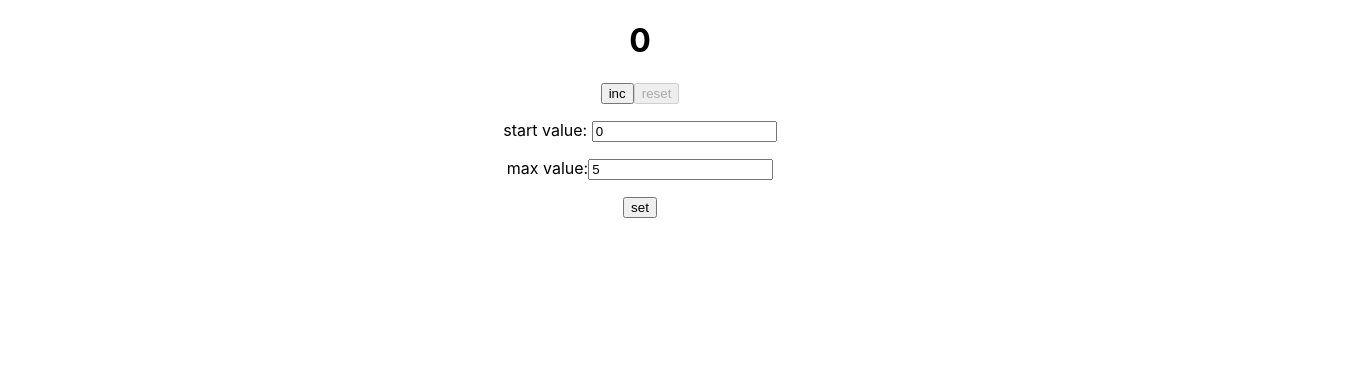
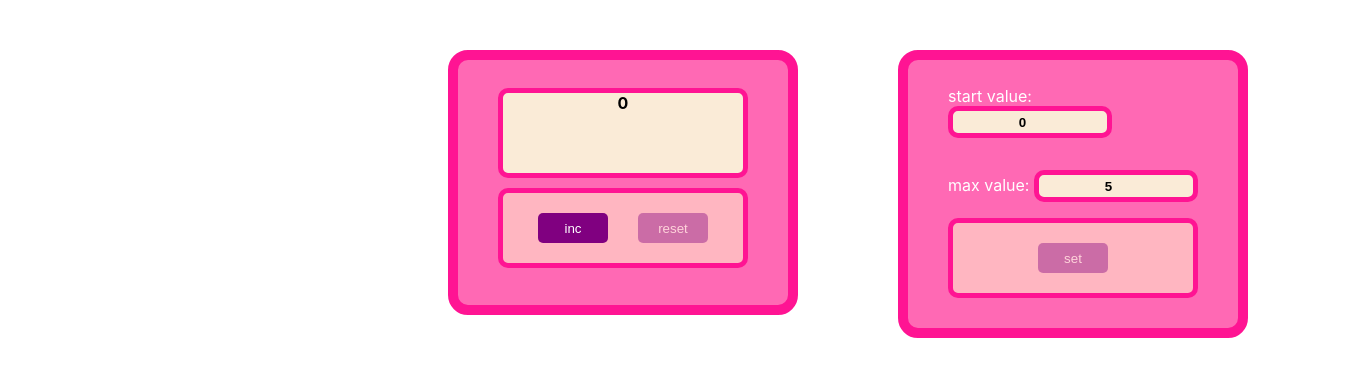
Before and after one commit to VitaMirosh/Counter, a React (Create React App) app: page / in a window 1280 px wide. Shown: the top 376 px of the page, 1348 px wide, since content can reach past the window. Built offline with nearby package versions, Linux system fonts and the light colour scheme.

Commit message:
disabled + work with stylesheets

```diff
--- a/src/App.css
+++ b/src/App.css
@@ -1,6 +1,5 @@
 .App {
-    text-align: center;
-
-
+  display: flex;
+    justify-content: space-around;
     margin: 0 35%;
 }
--- a/src/App.tsx
+++ b/src/App.tsx
@@ -1,7 +1,7 @@
 import React, {useEffect, useState} from 'react';
 import './App.css';
-import {Counter} from "./Counter";
-import {ValueCounter} from "./ValueCounnter";
+import {Counter} from "./Counters/Counter";
+import {ValueCounter} from "./ValuesCounters/ValueCounnter";
 
 
 function App() {
@@ -24,9 +24,9 @@ function App() {
         if (maxValue === 5 && startValue === 0) {
             setTextValue('')
         } else {
-            if ((startValue >= maxValue) || (startValue || maxValue < 0)) {
+            if ((startValue >= maxValue) || (startValue  < 0) || (maxValue < 0)) {
                 setTextValue('Incorrect value')
-            } else {
+            } else if ((startValue < maxValue)){
                 setTextValue('enter values and press "set')
             }
 
@@ -36,6 +36,7 @@ function App() {
 
     return (
         <div className="App">
+            <div>
                 <Counter
                     textValue={textValue}
                     counter={counter}
@@ -44,6 +45,8 @@ function App() {
                     startValue={startValue}
                     maxValue={maxValue}
                 />
+            </div>
+            <div>
                 <ValueCounter
                     startValue={startValue}
                     maxValue={maxValue}
@@ -52,10 +55,8 @@ function App() {
                     setCounter={setCounter}
                     setTextValue={setTextValue}
                     counter={counter}
-
                 />
-
-
+            </div>
         </div>
     );
 }
--- a/src/Counter.tsx
+++ /dev/null
@@ -1,22 +0,0 @@
-import React from "react";
-
-type PropsType = {
-    incCounterHandler: () => void,
-    resentCounterHandler: () => void,
-    textValue:string,
-    counter:number,
-    startValue:number
-    maxValue:number
-}
-
-export function Counter(props: PropsType) {
-
-
-    return (
-        <div>
-            <h1>{props.textValue === '' ? props.counter : props.textValue}</h1>
-            <button  onClick={props.incCounterHandler} disabled={props.counter === props.maxValue || props.startValue >= props.maxValue || props.maxValue < 0 || props.startValue < 0 }>inc</button>
-            <button  onClick={props.resentCounterHandler} disabled={props.counter === 0 || props.startValue === props.counter}>reset</button>
-        </div>
-    )
-}
--- /dev/null
+++ b/src/Counters/Counter.module.css
@@ -0,0 +1,54 @@
+.counter {
+    width: 250px;
+    border: solid 10px deeppink;
+    border-radius: 20px;
+    padding: 17px 40px 37px 40px;
+    margin: 50px 100px 50px 0px;
+    background-color: hotpink;
+}
+
+.display {
+    height: 80px;
+    border: solid 5px deeppink;
+    border-radius: 10px;
+    text-align: center;
+    background-color: antiquewhite;
+   font-size: medium;
+}
+.displayNan{
+    height: 80px;
+    border: solid 5px deeppink;
+    border-radius: 10px;
+    text-align: center;
+    background-color: antiquewhite;
+    font-size: medium;
+    color: red;
+}
+
+.buttons {
+    padding: 20px 20px;
+    display: flex;
+    justify-content: space-around;
+    border: solid 5px deeppink;
+    border-radius: 10px;
+    background-color: lightpink;
+}
+
+.button {
+    width: 70px;
+    height: 30px;
+    background-color: purple;
+    border-radius: 5px;
+    border: purple;
+    color: white;
+}
+
+.disable {
+    width: 70px;
+    height: 30px;
+    background-color: purple;
+    opacity: 40%;
+    border-radius: 5px;
+    border: purple;
+    color: white;
+}
--- /dev/null
+++ b/src/Counters/Counter.tsx
@@ -0,0 +1,27 @@
+import React from "react";
+import s from './Counter.module.css'
+
+type PropsType = {
+    incCounterHandler: () => void,
+    resentCounterHandler: () => void,
+    textValue:string,
+    counter:number,
+    startValue:number
+    maxValue:number
+}
+
+export function Counter(props: PropsType) {
+
+const disabledButton1 = props.counter === props.maxValue || props.startValue >= props.maxValue || props.maxValue < 0 || props.startValue < 0?s.disable:s.button
+const disabledButton2 =props.counter === 0 || props.startValue === props.counter?s.disable:s.button
+const displeyError = (props.counter === props.maxValue || props.startValue >= props.maxValue || props.startValue < 0 || props.maxValue < 0 )?s.displayNan:s.display
+    return (
+        <div className={s.counter}>
+            <h1 className={displeyError}>{props.textValue === '' ? props.counter : props.textValue}</h1>
+            <div className={s.buttons}>
+                <button className={disabledButton1} onClick={props.incCounterHandler} disabled= {props.counter === props.maxValue || props.startValue >= props.maxValue || props.maxValue < 0 || props.startValue < 0}>inc</button>
+                <button className={disabledButton2} onClick={props.resentCounterHandler} disabled={props.counter === 0 || props.startValue === props.counter}>reset</button>
+            </div>
+        </div>
+    )
+}
--- a/src/ValueCounnter.tsx
+++ /dev/null
@@ -1,35 +0,0 @@
-import {ChangeEvent} from "react";
-
-type GetPropsType = {
-    startValue: number,
-    maxValue: number,
-    setCounter: (count: number) => void
-    setStartValue: (startValue: number) => void,
-    setMaxvalue: (maxValue: number) => void,
-    setTextValue:(text:string)=>void
-    counter:number
-}
-
-export function ValueCounter(props: GetPropsType) {
-
-    const inputHandler1 = (e: ChangeEvent<HTMLInputElement>) => {
-        props.setStartValue(+e.currentTarget.value);
-    }
-    const inputHandler2 = (e: ChangeEvent<HTMLInputElement>) => {
-        props.setMaxvalue(+e.currentTarget.value);
-    }
-    const newValue = () => {
-        if(props.startValue < props.maxValue){
-            props.setCounter(props.startValue)
-            props.setTextValue('');
-        }
-
-    }
-    return (
-        <div>
-            <p>start value: <input value={props.startValue} type={'number'} min={'-10'} max={''} onChange={inputHandler1}/></p>
-            <p>max value:<input value={props.maxValue} type={'number'} min={'-10'} max={''} onChange={inputHandler2}/></p>
-            <button onClick={newValue} disabled={props.startValue >= props.maxValue || props.startValue < 0 || props.maxValue < 0 }>set</button>
-        </div>
-    )
-}
--- /dev/null
+++ b/src/ValuesCounters/ValueCounnter.tsx
@@ -0,0 +1,46 @@
+import {ChangeEvent} from "react";
+import s from './ValueCounters.module.css'
+
+type GetPropsType = {
+    startValue: number,
+    maxValue: number,
+    setCounter: (count: number) => void
+    setStartValue: (startValue: number) => void,
+    setMaxvalue: (maxValue: number) => void,
+    setTextValue: (text: string) => void
+    counter: number
+}
+
+export function ValueCounter(props: GetPropsType) {
+
+    const inputHandler1 = (e: ChangeEvent<HTMLInputElement>) => {
+        props.setStartValue(+e.currentTarget.value);
+    }
+    const inputHandler2 = (e: ChangeEvent<HTMLInputElement>) => {
+        props.setMaxvalue(+e.currentTarget.value);
+    }
+    const newValue = () => {
+        if (props.startValue < props.maxValue) {
+            props.setCounter(props.startValue)
+            props.setTextValue('');
+        }
+
+    }
+    const buttonDisabled = (props.startValue >= props.maxValue || props.startValue < 0 || props.maxValue < 0 || props.startValue === props.counter) ? s.disabled : s.button
+   const inputError = (props.startValue >= props.maxValue || props.startValue < 0 || props.maxValue < 0 )?s.inputError:s.inputValue
+    return (
+        <div className={s.counter}>
+            <div className={s.pInputs}>
+                <p>start value: <input className={inputError} value={props.startValue} type={'number'} min={'-10'}
+                                       max={''} onChange={inputHandler1}/></p>
+                <p>max value: <input className={inputError} value={props.maxValue} type={'number'} min={'-10'}
+                                     max={''} onChange={inputHandler2}/></p>
+            </div>
+            <div className={s.buttons}>
+                <button className={buttonDisabled} onClick={newValue}
+                        disabled={props.startValue >= props.maxValue || props.startValue < 0 || props.maxValue < 0}>set
+                </button>
+            </div>
+        </div>
+    )
+}
--- /dev/null
+++ b/src/ValuesCounters/ValueCounters.module.css
@@ -0,0 +1,68 @@
+.counter {
+    width: 250px;
+    border: solid 10px deeppink;
+    border-radius: 20px;
+    padding: 10px 40px 30px 40px;
+    margin: 50px 100px 50px 0px;
+    background-color: hotpink;
+}
+
+.pInputs {
+    display: flex;
+    flex-direction: column;
+    color: white;
+
+}
+
+.inputValue {
+    width: 150px;
+    height: 20px;
+    border: solid 5px deeppink;
+    border-radius: 10px;
+    text-align: center;
+    background-color: antiquewhite;
+    font-weight: bolder;
+    outline: none;
+}
+.inputError{
+
+    width: 150px;
+    height: 20px;
+    border: solid 5px red;
+    border-radius: 10px;
+    text-align: center;
+    background-color: coral;
+    font-weight: bolder;
+    outline: none;
+}
+
+
+.buttons {
+
+    padding: 20px 20px;
+    display: flex;
+    justify-content: space-around;
+    border: solid 5px deeppink;
+    border-radius: 10px;
+    background-color: lightpink;
+}
+
+.button {
+    width: 70px;
+    height: 30px;
+    background-color: purple;
+    border-radius: 5px;
+    border: purple;
+    color: white;
+}
+
+.disabled {
+    width: 70px;
+    height: 30px;
+    background-color: purple;
+    opacity: 40%;
+    border-radius: 5px;
+    border: purple;
+    color: white;
+
+}
```
Lines whose indentation alone changed are shown as unchanged.
